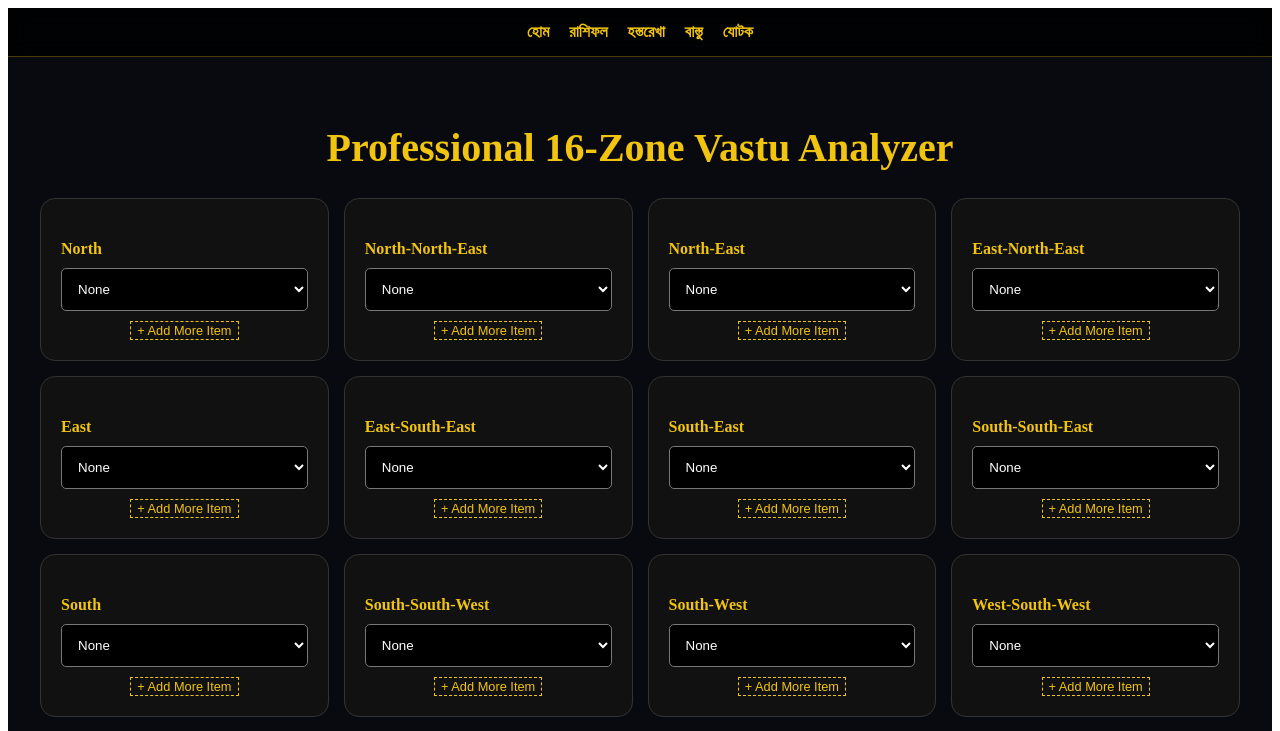
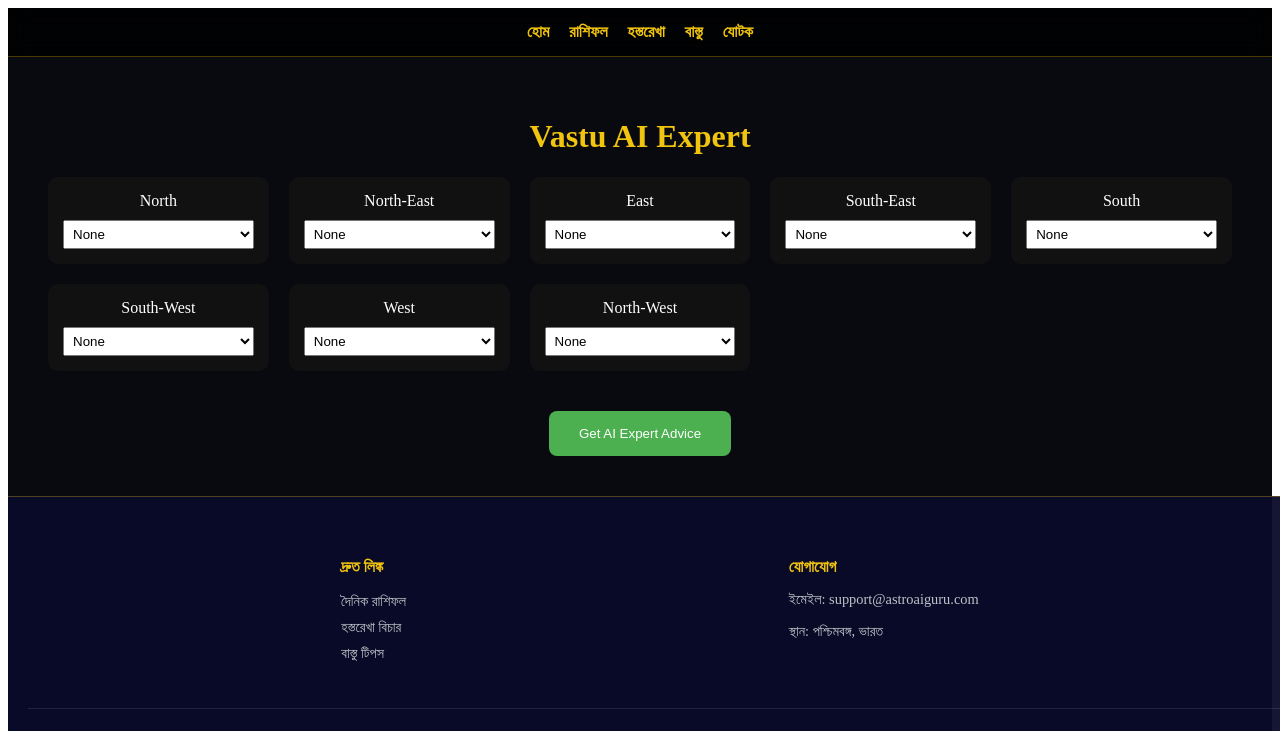
Before and after one commit to astrologyajoy-spec/astro-sit, a Next.js app: page /vastu in a window 1280 px wide. Shown: the top 731 px of the page. Built offline with nearby package versions, Linux system fonts and the light colour scheme.

Commit message:
Update vastu.js

```diff
--- a/pages/vastu.js
+++ b/pages/vastu.js
@@ -6,59 +6,12 @@ export default function Vastu() {
   const [report, setReport] = useState(null);
   const [loading, setLoading] = useState(false);
 
-  const zones = [
-    "North", "North-North-East", "North-East", "East-North-East",
-    "East", "East-South-East", "South-East", "South-South-East",
-    "South", "South-South-West", "South-West", "West-South-West",
-    "West", "West-North-West", "North-West", "North-North-West"
-  ];
-
-  const items = [
-    "None", "Main Entrance", "Kitchen", "Toilet", "Master Bedroom", "Children Room",
-    "Guest Room", "Pooja Room", "Living Room", "Staircase", "Septic Tank", "Safe/Locker"
-  ];
+  const zones = ["North", "North-East", "East", "South-East", "South", "South-West", "West", "North-West"];
+  const items = ["None", "Main Entrance", "Kitchen", "Toilet", "Master Bedroom", "Pooja Room"];
 
   const [selections, setSelections] = useState(
-    zones.reduce((acc, zone) => ({ ...acc, [zone]: ["None"] }), {})
+    zones.reduce((acc, zone) => ({ ...acc, [zone]: "None" }), {})
   );
-
-  const handleAddField = (zone) => {
-    setSelections({ ...selections, [zone]: [...selections[zone], "None"] });
-  };
-
-  const handleItemChange = (zone, index, value) => {
-    const updatedZone = [...selections[zone]];
-    updatedZone[index] = value;
-    setSelections({ ...selections, [zone]: updatedZone });
-  };
-
-  const getDetailedFeedback = (zone, item) => {
-    const db = {
-      "North-East": {
-        "Toilet": { status: "Fatal Defect", score: -40, effect: "Severe brain-related issues.", remedy: "Immediate relocation is mandatory." },
-        "Kitchen": { status: "Major Defect", score: -25, effect: "Fire in the Water zone.", remedy: "Paint kitchen lemon yellow." }
-      },
-      "South-East": {
-        "Kitchen": { status: "Excellent", score: 20, effect: "Agni Zone. Steady cash flow.", remedy: "Use red colors." }
-      }
-    };
-    return db[zone]?.[item] || null;
-  };
-
-  const analyzeVastu = () => {
-    let finalAnalysis = [];
-    let totalScore = 100;
-    zones.forEach(zone => {
-      selections[zone].forEach(item => {
-        const feedback = getDetailedFeedback(zone, item);
-        if (feedback) {
-          finalAnalysis.push({ zone, item, ...feedback });
-          totalScore += feedback.score;
-        }
-      });
-    });
-    setReport({ score: Math.max(0, Math.min(totalScore, 100)), analysis: finalAnalysis, aiResult: null });
-  };
 
   const handleAiAnalysis = async () => {
     setLoading(true);
@@ -69,66 +22,48 @@ export default function Vastu() {
         body: JSON.stringify({ data: selections }),
       });
       const result = await response.json();
-      setReport(prev => ({ ...prev, aiResult: result.analysis || result.result }));
+      setReport(result.analysis);
     } catch (error) {
-      alert("AI Analysis failed. Check if /api/gemini.js exists.");
+      alert("AI Analysis Error!");
     } finally {
       setLoading(false);
     }
   };
 
   return (
-    <div style={{ display: 'flex', flexDirection: 'column', minHeight: '100vh', background: '#090a0f', color: '#fff' }}>
+    <div style={{ background: '#090a0f', color: '#fff', minHeight: '100vh' }}>
       <Header />
-      <main style={{ flex: 1, padding: '40px 20px', textAlign: 'center' }}>
-        <h1 style={{ color: '#f1c40f', fontSize: '2.5rem', fontWeight: 'bold' }}>Professional 16-Zone Vastu Analyzer</h1>
-
-        <div style={gridContainer}>
-          {zones.map((zone) => (
-            <div key={zone} style={zoneCardStyle}>
-              <h4 style={{ color: '#f1c40f', textAlign: 'left', marginBottom: '10px' }}>{zone}</h4>
-              {selections[zone].map((item, idx) => (
-                <select key={idx} value={item} onChange={(e) => handleItemChange(zone, idx, e.target.value)} style={selectStyle}>
-                  {items.map(i => <option key={i} value={i}>{i}</option>)}
-                </select>
-              ))}
-              <button onClick={() => handleAddField(zone)} style={addBtnStyle}>+ Add More Item</button>
+      <main style={{ padding: '40px', textAlign: 'center' }}>
+        <h1 style={{ color: '#f1c40f' }}>Vastu AI Expert</h1>
+        <div style={{ display: 'grid', gridTemplateColumns: 'repeat(auto-fit, minmax(200px, 1fr))', gap: '20px' }}>
+          {zones.map(zone => (
+            <div key={zone} style={{ background: '#111', padding: '15px', borderRadius: '10px' }}>
+              <label>{zone}</label>
+              <select
+                value={selections[zone]}
+                onChange={(e) => setSelections({...selections, [zone]: e.target.value})}
+                style={{ width: '100%', marginTop: '10px', padding: '5px' }}
+              >
+                {items.map(i => <option key={i} value={i}>{i}</option>)}
+              </select>
             </div>
           ))}
         </div>
 
-        <div style={{ marginTop: '50px' }}>
-          <button onClick={analyzeVastu} style={submitBtnStyle}>Calculate Basic Score</button>
+        <div style={{ marginTop: '40px' }}>
           <button
             onClick={handleAiAnalysis}
             disabled={loading}
-            style={{ ...submitBtnStyle, background: loading ? '#666' : '#4CAF50', marginLeft: '10px' }}
+            style={{ padding: '15px 30px', background: '#4CAF50', color: '#fff', border: 'none', borderRadius: '8px', cursor: 'pointer' }}
           >
-            {loading ? "Asking Gemini..." : "Get AI Expert Opinion"}
+            {loading ? "Gemini is Thinking..." : "Get AI Expert Advice"}
           </button>
         </div>
 
         {report && (
-          <div style={reportContainer}>
-            <h2 style={{ color: '#f1c40f' }}>Diagnostic Report</h2>
-            <div style={{ fontSize: '1.8rem', margin: '20px 0' }}>Score: {report.score}/100</div>
-
-            {report.aiResult && (
-              <div style={{ background: '#1a1d23', padding: '20px', borderRadius: '15px', border: '1px solid #4CAF50', marginTop: '20px', textAlign: 'left' }}>
-                <h3 style={{ color: '#4CAF50' }}>Gemini AI Insights:</h3>
-                <p style={{ whiteSpace: 'pre-wrap' }}>{report.aiResult}</p>
-              </div>
-            )}
-
-            <div style={{ textAlign: 'left', marginTop: '30px' }}>
-              {report.analysis.map((res, i) => (
-                <div key={i} style={{ padding: '15px', borderBottom: '1px solid #222' }}>
-                  <h4 style={{ color: res.score < 0 ? '#ff4757' : '#2ed573' }}>{res.item} in {res.zone}</h4>
-                  <p><b>Impact:</b> {res.effect}</p>
-                  <p style={{ color: '#f1c40f' }}><b>Remedy:</b> {res.remedy}</p>
-                </div>
-              ))}
-            </div>
+          <div style={{ marginTop: '30px', padding: '20px', background: '#1a1d23', border: '1px solid #4CAF50', textAlign: 'left' }}>
+            <h3 style={{ color: '#4CAF50' }}>AI Insights:</h3>
+            <p style={{ whiteSpace: 'pre-wrap' }}>{report}</p>
           </div>
         )}
       </main>
@@ -136,10 +71,3 @@ export default function Vastu() {
     </div>
   );
 }
-
-const gridContainer = { display: 'grid', gridTemplateColumns: 'repeat(auto-fit, minmax(280px, 1fr))', gap: '15px', maxWidth: '1200px', margin: '0 auto' };
-const zoneCardStyle = { background: '#111', padding: '20px', borderRadius: '15px', border: '1px solid #333' };
-const selectStyle = { width: '100%', padding: '12px', background: '#000', color: '#fff', marginBottom: '10px', borderRadius: '5px' };
-const addBtnStyle = { background: 'none', border: '1px dashed #f1c40f', color: '#f1c40f', cursor: 'pointer', fontSize: '0.8rem' };
-const submitBtnStyle = { padding: '18px 40px', background: '#f1c40f', color: '#000', fontWeight: 'bold', border: 'none', borderRadius: '12px', cursor: 'pointer' };
-const reportContainer = { marginTop: '50px', background: '#0d1117', padding: '40px', borderRadius: '25px', border: '2px solid #f1c40f', maxWidth: '900px', margin: '50px auto' };
```
